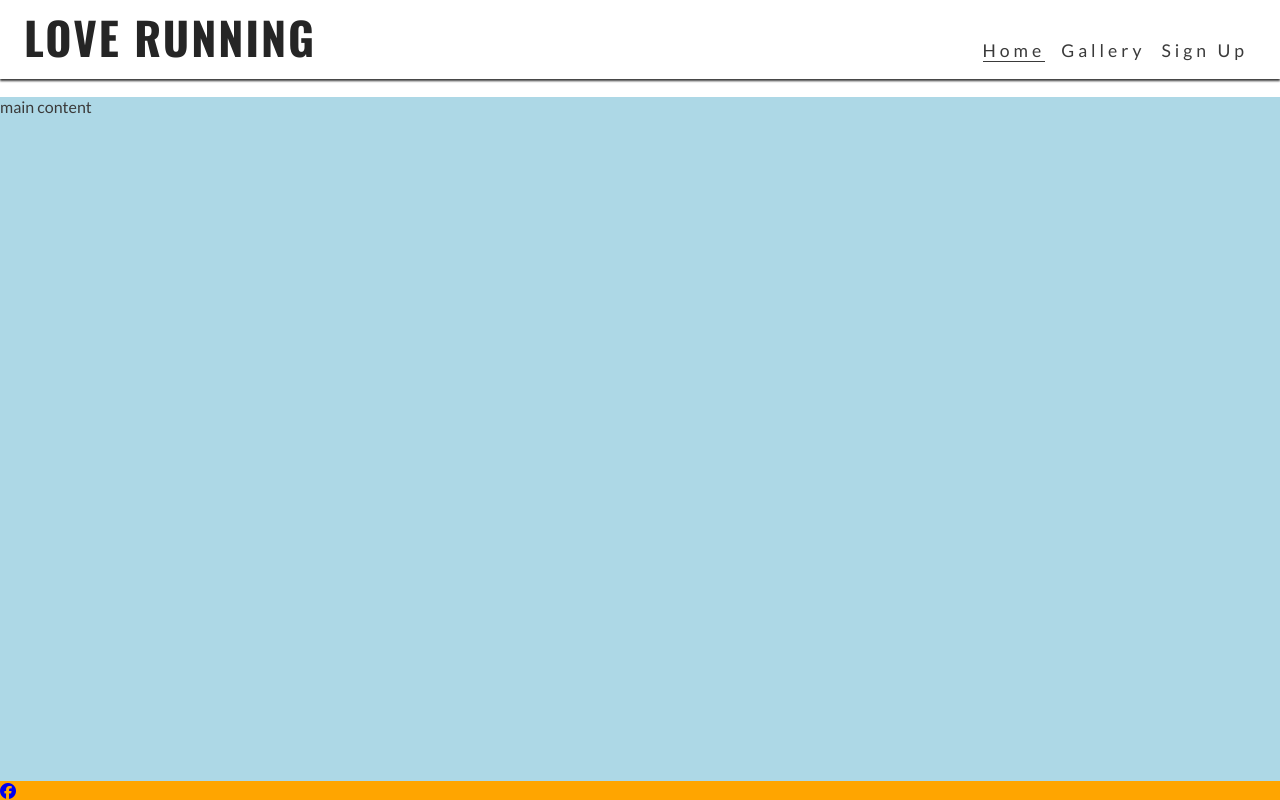
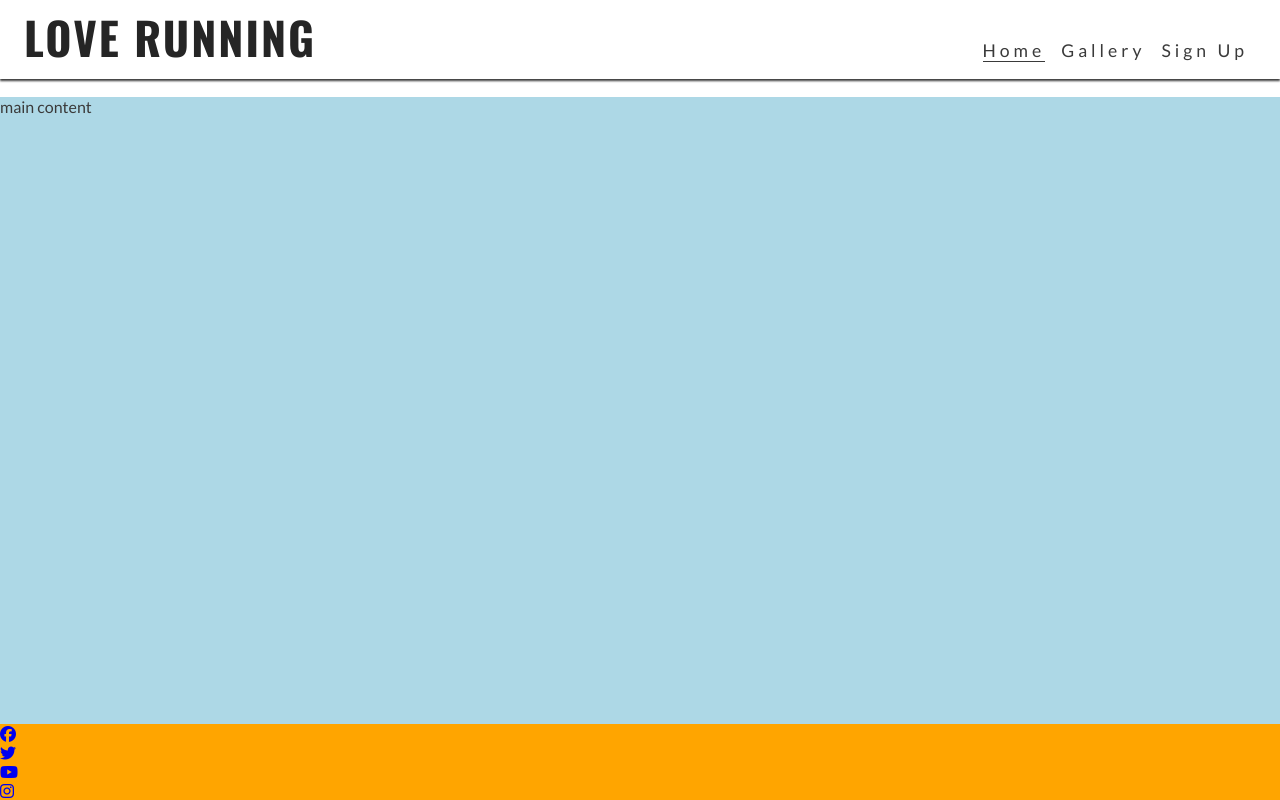
Before and after one commit to ZachBH265/love-running-2, a plain HTML site: page index.html in a window 1280 px wide. Drawn offline with nearby package versions, Linux system fonts and the light colour scheme.

Commit message:
added the rest fo the social media links and logos and the logo in the header

```diff
--- a/index.html
+++ b/index.html
@@ -32,7 +32,7 @@
             <h1 id="logo">Love Running</h1>
         </a>
         <input type="checkbox" id="nav-toggle" name="nav-toggle">
-        <label for="nav-toggle" class="nav-toggle-label">X</label>
+        <label for="nav-toggle" class="nav-toggle-label"><i class="fa-solid fa-bars"></i></label>
         <nav>
             <ul id="menu">
                 <li><a href="" class="active">Home</a></li>
@@ -49,11 +49,23 @@
     <!--footer-->
     <footer>
         <ul>
-            <li><a href="https://www.facebook.com/" target="_blank" rel="noopener" aria-label="Visit our Facebook page (opens in a new tab)"><i class="fa-brands fa-facebook"></i></a></li>
+            <li><a href="https://www.facebook.com/" target="_blank" rel="noopener"
+                    aria-label="Visit our Facebook page (opens in a new tab)"><i class="fa-brands fa-facebook"></i></a>
+            </li>
+            <li><a href="https://x.com/" target="_blank" rel="noopener"
+                    aria-label="Visit our Twitter page (opens in a new tab)"><i class="fa-brands fa-twitter"></i></a>
+            </li>
+            <li><a href="https://www.youtube.com/" target="_blank" rel="noopener"
+                    aria-label="Visit our Youtube page (opens in a new tab)"><i class="fa-brands fa-youtube"></i></a>
+            </li>
+            <li><a href="https://www.instagram.com/" target="_blank" rel="noopener"
+                    aria-label="Visit our Instagram page (opens in a new tab)"><i class="fa-brands fa-instagram"></i></a>
+            </li>
         </ul>
     </footer>
 
     <!--Font Awsome Kit-->
+
     <script src="https://kit.fontawesome.com/a68443c1c6.js" crossorigin="anonymous"></script>
 </body>
 
```
